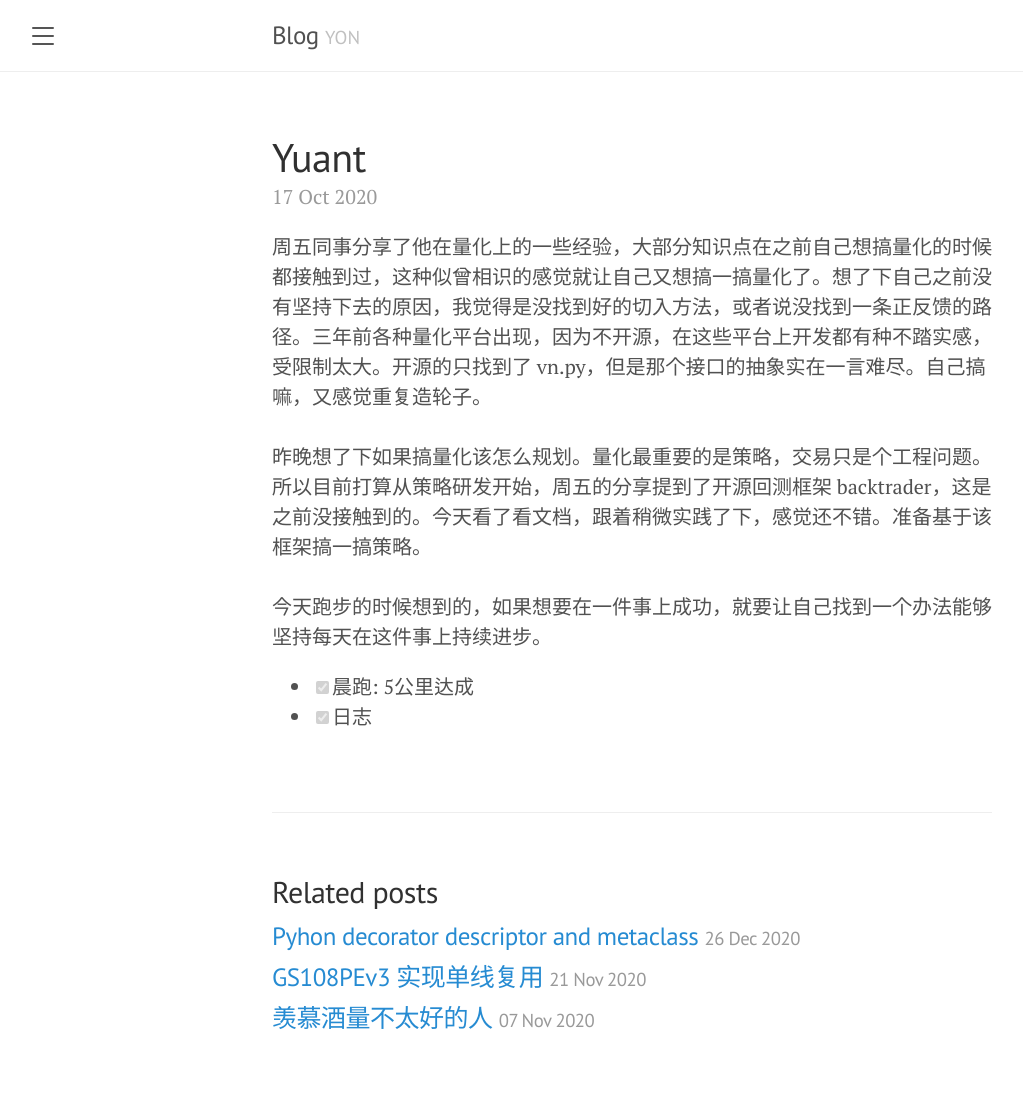
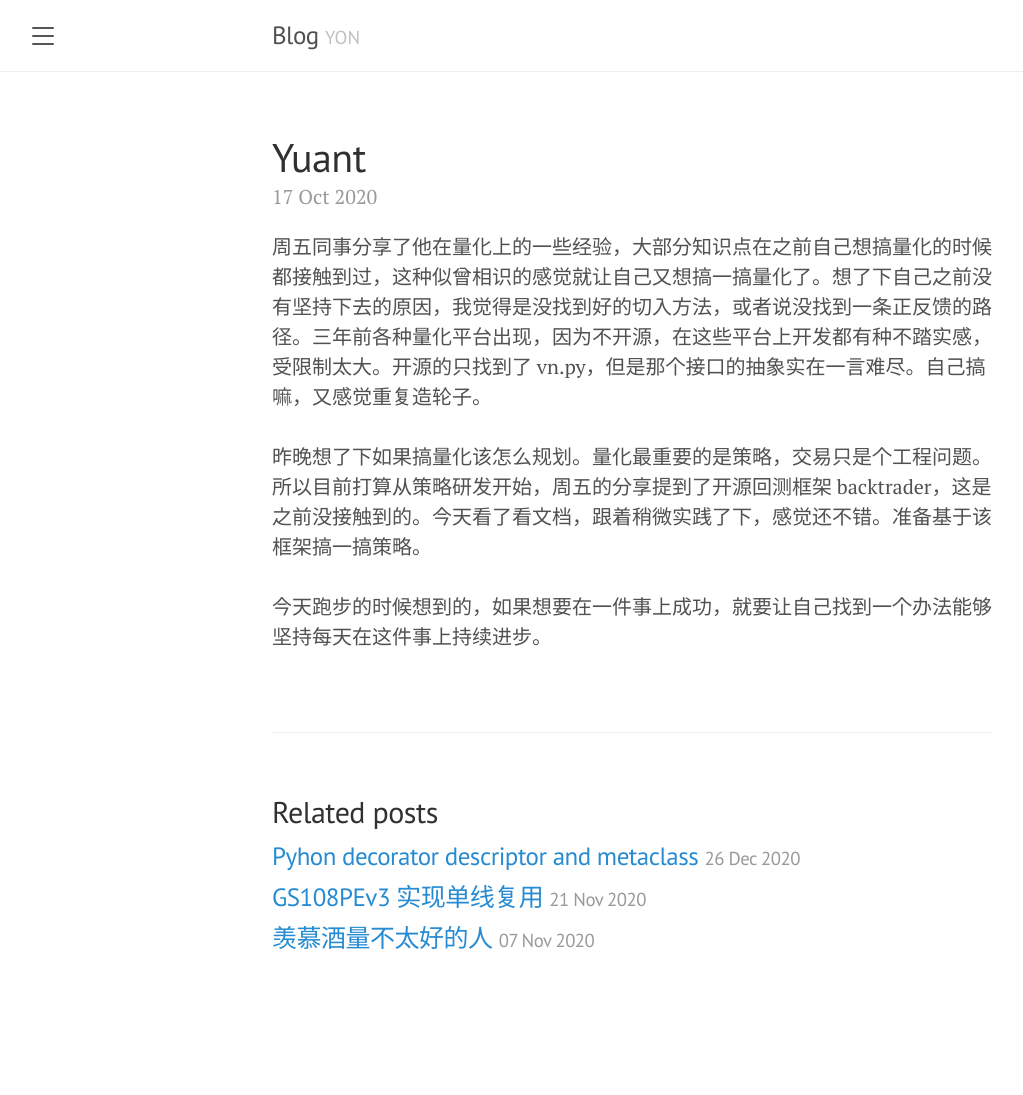
Before and after one commit to yoncise/yoncise.github.io, a Jekyll site: the page built from _posts/2020/2020-10-17-14534525.md, in a window 1280 px wide. Shown: the whole page, without its empty margins (8-1031 px from the left). Built offline with Jekyll 4.4.1, drawn with Linux system fonts in a browser that asks for light colours; after the commit the page ends 1015 px from its top, so only the background shows below that.

Commit message:
sync from yuque

```diff
--- a/_posts/2020/2020-10-17-14534525.md
+++ b/_posts/2020/2020-10-17-14534525.md
@@ -4,7 +4,4 @@ title: Yuant
 ---
 周五同事分享了他在量化上的一些经验，大部分知识点在之前自己想搞量化的时候都接触到过，这种似曾相识的感觉就让自己又想搞一搞量化了。想了下自己之前没有坚持下去的原因，我觉得是没找到好的切入方法，或者说没找到一条正反馈的路径。三年前各种量化平台出现，因为不开源，在这些平台上开发都有种不踏实感，受限制太大。开源的只找到了 vn.py，但是那个接口的抽象实在一言难尽。自己搞嘛，又感觉重复造轮子。<br />
 <br />昨晚想了下如果搞量化该怎么规划。量化最重要的是策略，交易只是个工程问题。所以目前打算从策略研发开始，周五的分享提到了开源回测框架 backtrader，这是之前没接触到的。今天看了看文档，跟着稍微实践了下，感觉还不错。准备基于该框架搞一搞策略。<br />
-<br />今天跑步的时候想到的，如果想要在一件事上成功，就要让自己找到一个办法能够坚持每天在这件事上持续进步。<br />
-
-- [x] 晨跑: 5公里达成
-- [x] 日志
+<br />今天跑步的时候想到的，如果想要在一件事上成功，就要让自己找到一个办法能够坚持每天在这件事上持续进步。
```
